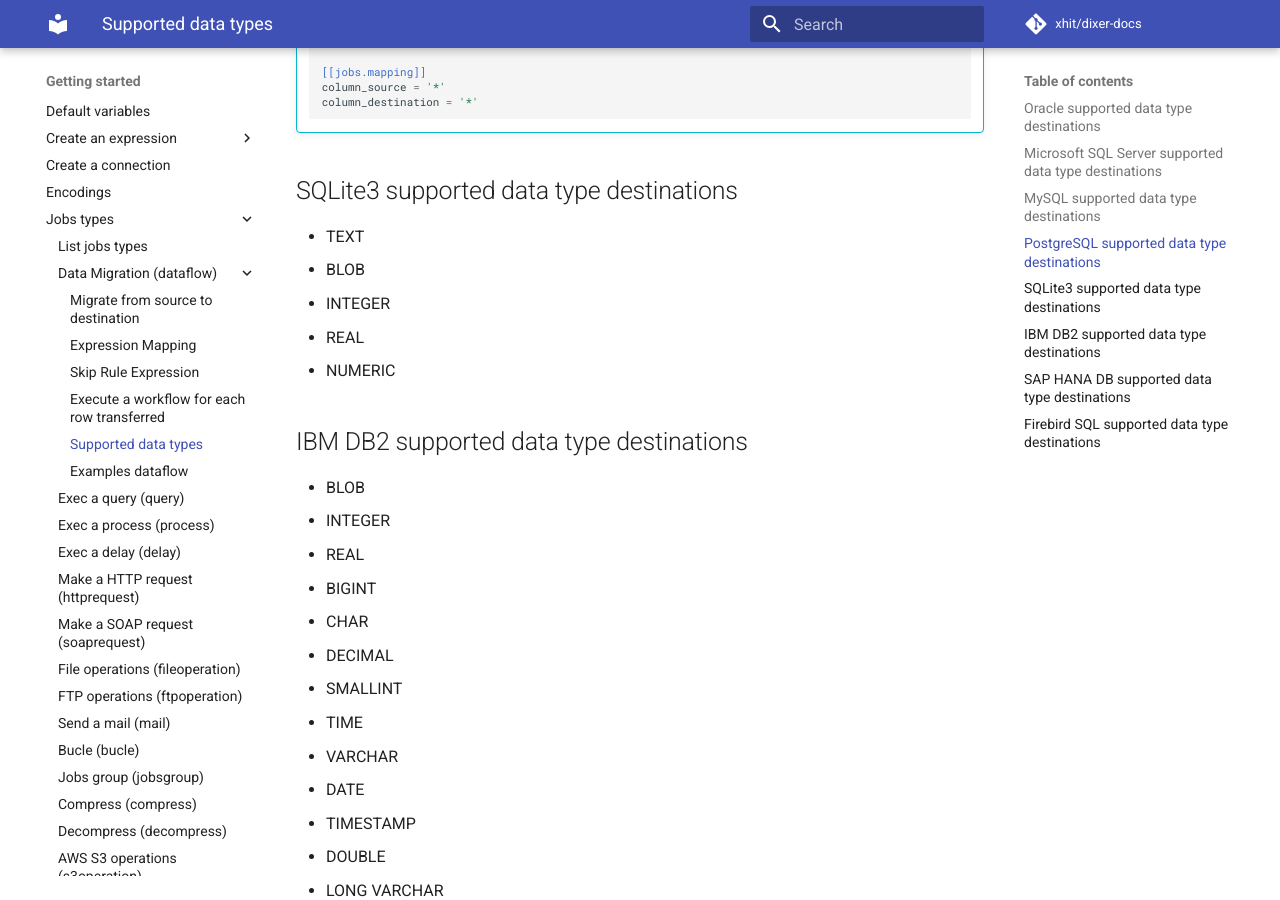
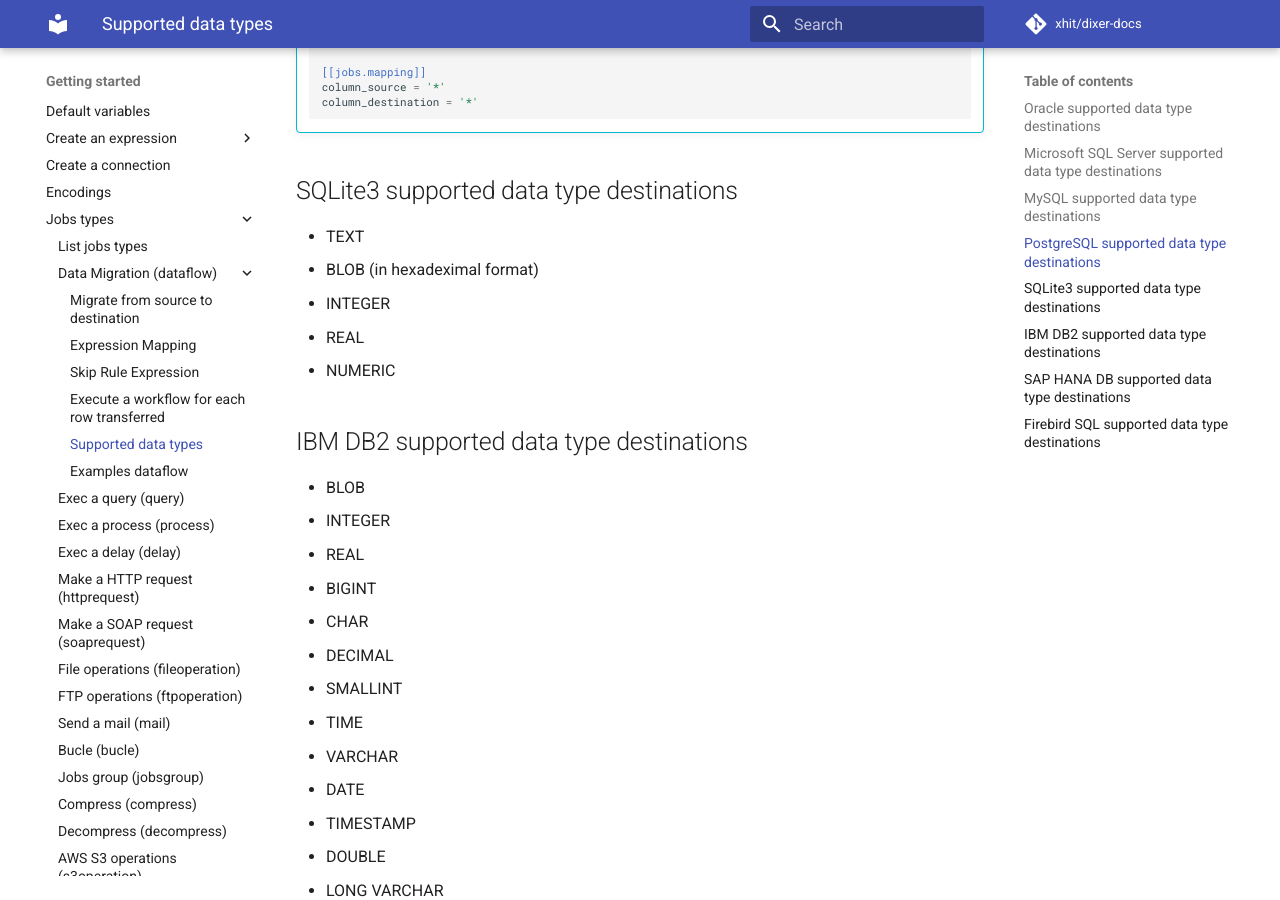
Before and after one commit to Dixer-ETL/dixer-docs, an MkDocs documentation site: the page built from docs/documentation/jobs/dataflow/Supported-datatypes.md, in a window 1280 px wide and 900 px high, scrolled down 4063 px. Built offline with MkDocs 1.6.1 and Material for MkDocs 9.7.7, drawn with Linux system fonts in a browser that asks for light colours; comment, search, counter and statistics services are not loaded.

Commit message:
SQLITE3 BLOB destination in hex only

```diff
--- a/docs/documentation/jobs/dataflow/Supported-datatypes.md
+++ b/docs/documentation/jobs/dataflow/Supported-datatypes.md
@@ -137,7 +137,7 @@ But, for destination, not all datatypes are covered. This is the list of support
 ## SQLite3 supported data type destinations
 
 - TEXT
-- BLOB
+- BLOB (in hexadeximal format)
 - INTEGER
 - REAL
 - NUMERIC
```
